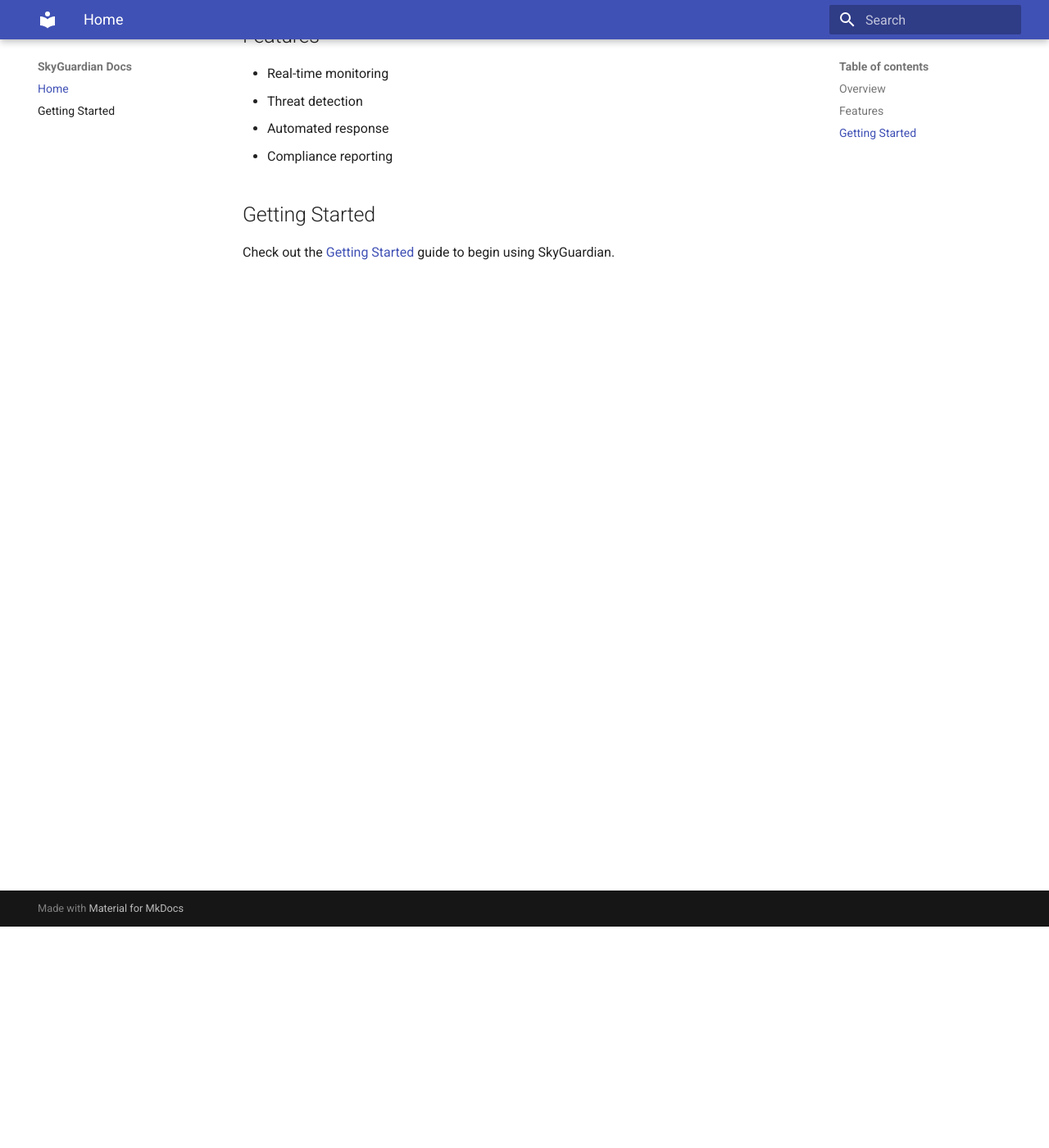
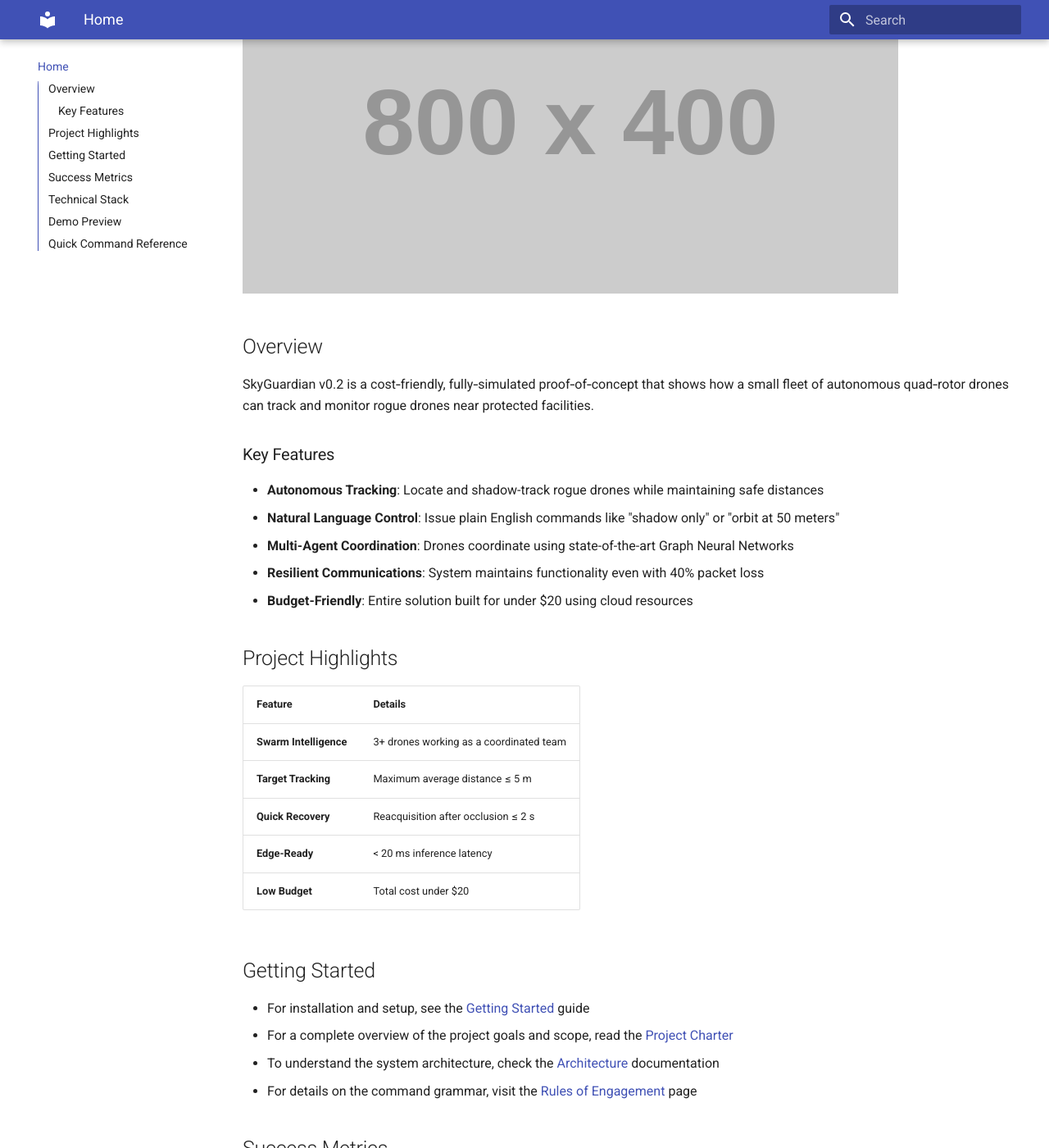
Before and after one commit to ronitbatra/skyguardian, an MkDocs documentation site: the page built from docs/index.md, in a window 1280 px wide and 1400 px high, scrolled down 270 px. Shown: the whole window at 82% size. Built offline with MkDocs 1.6.1 and Material for MkDocs 9.7.7, drawn with Linux system fonts in a browser that asks for light colours; some of the changed text lies outside the part shown.

Commit message:
Draft success metric, Define ROE grammar, PROJECT_CHARTER.md

```diff
--- a/docs/index.md
+++ b/docs/index.md
@@ -1,16 +1,62 @@
 # SkyGuardian
+
+![SkyGuardian](https://via.placeholder.com/800x400?text=SkyGuardian+Drone+Swarm)
 
 ## Overview
 
-SkyGuardian is a monitoring and security solution for cloud infrastructure.
+SkyGuardian v0.2 is a cost‑friendly, fully‑simulated proof‑of‑concept that shows how a small fleet of autonomous quad‑rotor drones can track and monitor rogue drones near protected facilities.
 
-## Features
+### Key Features
 
-- Real-time monitoring
-- Threat detection
-- Automated response
-- Compliance reporting
+- **Autonomous Tracking**: Locate and shadow-track rogue drones while maintaining safe distances
+- **Natural Language Control**: Issue plain English commands like "shadow only" or "orbit at 50 meters"
+- **Multi-Agent Coordination**: Drones coordinate using state-of-the-art Graph Neural Networks
+- **Resilient Communications**: System maintains functionality even with 40% packet loss
+- **Budget-Friendly**: Entire solution built for under $20 using cloud resources
+
+## Project Highlights
+
+| Feature | Details |
+|---------|---------|
+| **Swarm Intelligence** | 3+ drones working as a coordinated team |
+| **Target Tracking** | Maximum average distance ≤ 5 m |
+| **Quick Recovery** | Reacquisition after occlusion ≤ 2 s |
+| **Edge-Ready** | < 20 ms inference latency |
+| **Low Budget** | Total cost under $20 |
 
 ## Getting Started
 
-Check out the [Getting Started](getting_started.md) guide to begin using SkyGuardian.
+- For installation and setup, see the [Getting Started](getting_started.md) guide
+- For a complete overview of the project goals and scope, read the [Project Charter](project_charter.md)
+- To understand the system architecture, check the [Architecture](architecture.md) documentation
+- For details on the command grammar, visit the [Rules of Engagement](roe.md) page
+
+## Success Metrics
+
+SkyGuardian is considered successful when it achieves:
+
+1. Maximum average distance between any swarm drone and the rogue ≤ 5 meters
+2. Reacquisition pause after occlusion ≤ 2 seconds
+3. Mission completion with 40% packet loss ≥ 90%
+4. All operations crash-free in the final demo
+
+## Technical Stack
+
+- **AI/ML**: Reinforcement Learning (PPO), Graph Neural Networks (GNN), Llama-3 (8B)
+- **Communication**: MQTT with mTLS, ROS2
+- **Simulation**: gym-pybullet-drones (training) and AirSim (demo)
+- **Deployment**: TensorRT for optimized inference, cloud GPUs for training
+
+## Demo Preview
+
+<iframe width="560" height="315" src="https://www.youtube.com/embed/dQw4w9WgXcQ" frameborder="0" allow="accelerometer; autoplay; clipboard-write; encrypted-media; gyroscope; picture-in-picture" allowfullscreen></iframe>
+
+## Quick Command Reference
+
+| Command | Description |
+|---------|-------------|
+| "shadow only" | Follow from a distance without intercepting |
+| "intercept at X meters" | Approach to specified distance |
+| "orbit at X meters" | Circle at specified radius |
+| "form triangle" | Position in triangular formation |
+| "return to base" | Abandon mission and return home |
--- a/mkdocs.yml
+++ b/mkdocs.yml
@@ -8,11 +8,23 @@
 # Theme configuration (using Material for MkDocs)
 theme:
   name: material
+  palette:
+    primary: indigo
+    accent: blue
+  features:
+    - navigation.tabs
+    - navigation.sections
+    - toc.integrate
+    - content.code.copy
 
 # Navigation structure
 nav:
   - Home: index.md
+  - Project Charter: project_charter.md
   - Getting Started: getting_started.md
+  - Development:
+      - Architecture: architecture.md
+      - Rules of Engagement: roe.md
 
 # Enable search plugin
 plugins:
@@ -24,6 +36,9 @@
   - codehilite
   - toc:
       permalink: true
+  - pymdownx.highlight
+  - pymdownx.superfences
+  - tables
 
 # Extra configuration (optional)
 # extra_css:
```
Also changed, not shown: docs/architecture.md (added, +136 -0 lines), docs/project_charter.md (added, +146 -0 lines), docs/roe.md (added, +109 -0 lines).
